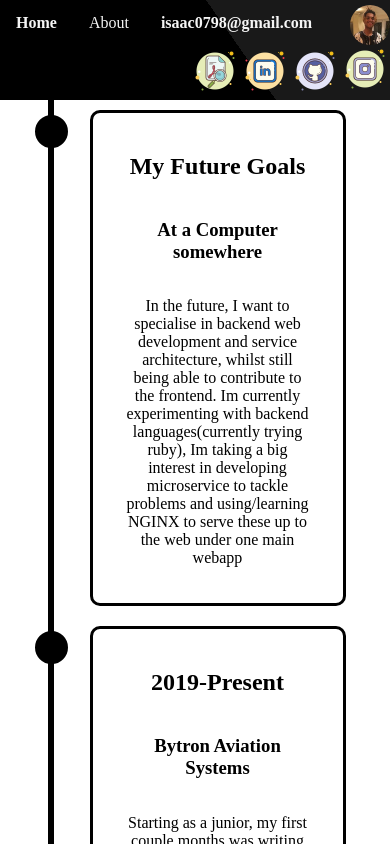
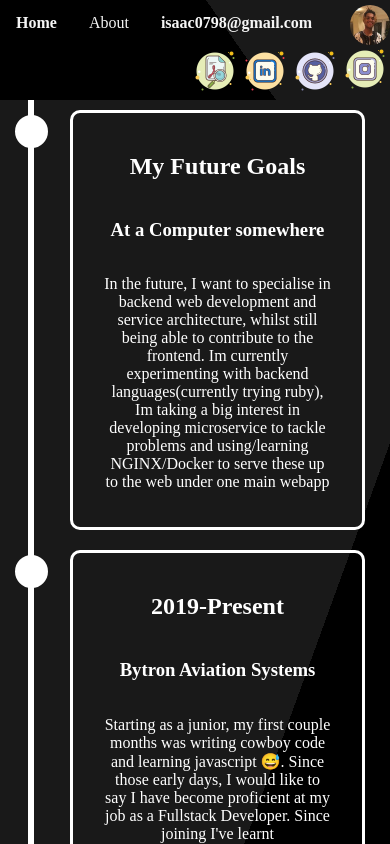
Before and after one commit to isaac0798/Personal-Website, a React (Create React App) app: page /about in a window 390 px wide. Shown: the top 844 px of the page. Built offline with nearby package versions, Linux system fonts and the light colour scheme.

Commit message:
redesign finish

```diff
--- a/src/css/app.css
+++ b/src/css/app.css
@@ -8,13 +8,13 @@ body {
   min-height: 100vh;
   display: flex;
   flex-direction: column;
-  font-size: calc(10px + 2vmin);
-  color: black;
+  font-size: calc(5px + 2vmin);
+  color: white;
   font-family: karla;
   align-items: center;
   justify-content: space-evenly;
   scroll-behavior: smooth;
-  background: linear-gradient(110deg, #fdcd3b 60%, #ffed4b 60%);
+  background: linear-gradient(110deg, #191919 60%, #000000 60%);
 }
 
 .App-link {
--- a/src/css/homePage.css
+++ b/src/css/homePage.css
@@ -21,16 +21,24 @@
 }
 
 #slide1 {
+    padding-top: 5%;
     width: 100vw;
-    color: #fdcd3b;
+    color: black;
     animation: textColorChange 3s;
     animation-timing-function: ease;
     animation-fill-mode: forwards;
+    padding-bottom: 5%;
+    opacity: 1;
+}
+
+#slide1 p a {
+    color: white;
+    opacity: 0;
 }
 
 @keyframes textColorChange {
     100% {
-        color: black;
+        color: white;
     }
 }
 
--- a/src/css/projects.css
+++ b/src/css/projects.css
@@ -1,14 +1,14 @@
 .projectCard {
-    width: 70%;
+    width: 40%;
     border-radius: 5px;
     margin: 5px;
     transition: 1s;
     transition-timing-function: ease;
-    box-shadow: 0 8px 16px 0 black;
+    box-shadow: 0 8px 10px 0 white;
   }
 
   .projectCard:hover {
-    width: 80%;
+    width: 50%;
   }
 
   .projectContainer {
@@ -16,14 +16,14 @@
     height: 30vh;
     font-size: large;
     font-family: karla;
-    color: black;
+    color: white;
   }
 
   #projectList {
       display: flex;
       align-items: center;
-      flex-direction: column;
-      height: 31vh;
+      justify-content: center;
+      flex-wrap: wrap;
       overflow: scroll;
       -ms-overflow-style: none;
       scrollbar-width: none;
@@ -34,5 +34,5 @@
   }
 
   #projectLink {
-    color: black;
+    color: whitesmoke;
   }
--- a/src/css/timeline.css
+++ b/src/css/timeline.css
@@ -2,68 +2,59 @@
     box-sizing: border-box;
   }
 
-  /* Set a background color */
   body {
     font-family: karla;
   }
 
-  /* The actual timeline (the vertical ruler) */
   .timeline {
     position: relative;
-    max-width: 90vw;
-    margin: 0 auto;
+    background: linear-gradient(110deg, #191919 60%, #000000 60%);
   }
 
-  /* The actual timeline (the vertical ruler) */
   .timeline::after {
     content: '';
     position: absolute;
     width: 6px;
-    background-color:black;
+    background-color:white;
     top: 0;
     bottom: 0;
     left: 50%;
     margin-left: -3px;
   }
 
-  /* Container around content */
   .container {
     padding: 10px 40px;
     position: relative;
     background-color: inherit;
     width: 50%;
+    color: white;
   }
 
-  /* The circles on the timeline */
   .container::after {
     content: '';
     position: absolute;
     width: 25px;
     height: 25px;
     right: -17px;
-    background-color: black;
-    border: 4px solid black;
+    background-color: white;
+    border: 4px solid white;
     top: 15px;
     border-radius: 50%;
     z-index: 1;
   }
 
-  /* Place the container to the left */
   .left {
     left: 0;
   }
 
-  /* Place the container to the right */
   .right {
     left: 50%;
   }
 
-  /* Fix the circle for containers on the right side */
   .right::after {
     left: -16px;
   }
 
-  /* The actual content */
   .content {
     padding: 20px 30px;
     position: relative;
@@ -72,29 +63,26 @@
     align-items: center;
     flex-direction: column;
     border-style: solid;
-    border-color: black;
+    border-color: white;
   }
 
-  /* Media queries - Responsive timeline on screens less than 600px wide */
   @media screen and (max-width: 600px) {
   /* Place the timelime to the left */
     .timeline::after {
       left: 31px;
     }
 
-  /* Full-width containers */
     .container {
       width: 100%;
       padding-left: 70px;
       padding-right: 25px;
     }
 
-  /* Make sure that all arrows are pointing leftwards */
     .container::before {
       left: 60px;
-      border: medium solid black;
+      border: medium solid white;
       border-width: 10px 10px 10px 0;
-      border-color: transparent black transparent transparent;
+      border-color: transparent white transparent transparent;
       border-radius: 20px;
     }
 
--- a/src/js/about/about.js
+++ b/src/js/about/about.js
@@ -1,14 +1,14 @@
 import React from "react";
 import "../../css/timeline.css";
 
-const uniOfHullDescription = `Going to the university of hull, was an amazing experience which really exposed me to lots of technologies.
+const uniOfHullDescription = `Going to the University of Hull, was an amazing experience which really exposed me to lots of technologies.
   Where I mainly used C# and C++ for the university modules. I then made a mobile app for my dissertation using swift/flask/google firebase, where I learned about backend web development.`;
 const bytronDescription = `Starting as a junior, my first couple months was writing cowboy code and learning javascript 😅. Since those early days,
   I would like to say I have become proficient at my job as a Fullstack Developer. Since joining I've learnt JS/Node/React/TS, PHP, SQL/PLSQL which I've had to use on the job.
   I thoroughly enjoy the work I do, and hope to continue to grow as a developer.`;
 const futureDescription = `In the future, I want to specialise in backend web development and service architecture, whilst still being able to contribute to the frontend.
   Im currently experimenting with backend languages(currently trying ruby), Im taking a big interest in developing microservice to tackle problems and using/learning
-  NGINX to serve these up to the web under one main webapp`;
+  NGINX/Docker to serve these up to the web under one main webapp`;
 
 export default function About() {
   return (
--- a/src/js/home/homePage.js
+++ b/src/js/home/homePage.js
@@ -1,14 +1,23 @@
 import React from "react";
 import "../../css/homePage.css";
-import scroll from '../../images/scroll.png';
 import Projects from "../projects/projects";
 
 export default function HomePage() {
   return (
     <div className="mainPageContent">
       <div id="slide1" className="txtBox">
-        <p>Hi, my name is Isaac Tennant</p>
-        <p>I'm a software developer in Hull, and have been working here since graduating from the UoHull.</p>
+        <p>Hi, my name is Isaac Tennant, and I'm a passionate software developer<br></br>
+        I graduated in 2019 from the University of Hull with a degree in computer science<br></br>
+        Since then I joined <a href="https://www.bytron.aero/">Bytron Aviation Systems</a> as a Junior Software Developer<br></br>
+        and since then I have transitioned to a Full-Stack Software Developer</p>
+
+        <p>Whilst working I've mainly worked with Javacript(Node, React, ES6) and PHP(Symfony) which has vastly<br></br>
+          improved my skills as a developer, building brand new features from scratch to investigating/fixing bugs<br></br>
+          and I want to keep progressing as a developer<br></br>
+        </p>
+
+        <p>Below are some of my projects feel free to look or go to the about page for more details<br></br>
+        </p>
       </div>
       <Projects />
     </div>
```
Also changed, not shown: 1 other file (tests, documents, lock files or other folders).
